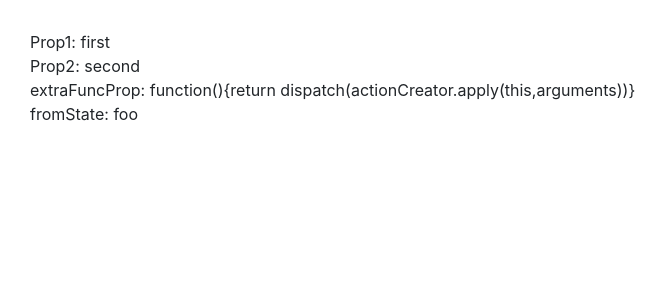
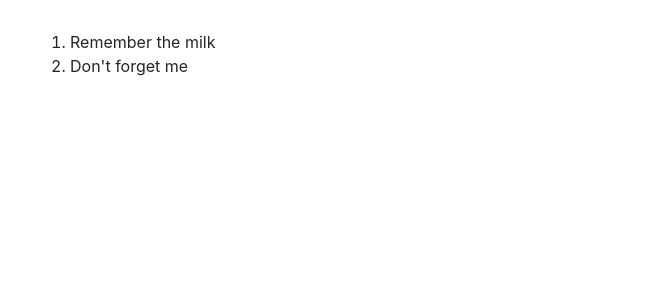
Before and after one commit to eddiesholl/react-ts-demo, a React app: page / in a window 1280 px wide. Shown: the top 300 px of the page, without its empty margins (0-668 px from the left). Built offline with nearby package versions, Linux system fonts and the light colour scheme.

Commit message:
Support a list

```diff
--- a/src/App.js
+++ b/src/App.js
@@ -2,11 +2,12 @@
 import PropTypes from 'prop-types'
 
 import Something from './Something'
+import ListView from './todo/ListView'
 
 export class App extends Component {
   render() {
     return (
-      <Something prop1={'first'} prop2={'second'} />
+      <ListView items={[{ id: 1, text: 'Remember the milk'}, { id: 2, text: 'Don\'t forget me'}]} />
     )
   }
 }
--- /dev/null
+++ b/src/todo/ListView.js
@@ -0,0 +1,15 @@
+import React from 'react'
+
+const ListView = (props) => {
+  const { items } = props
+
+  return (
+    <ol>
+      {
+        items.map(item => <li key={item.id}>{item.text}</li>)
+      }
+    </ol>
+  )
+}
+
+export default ListView
```
